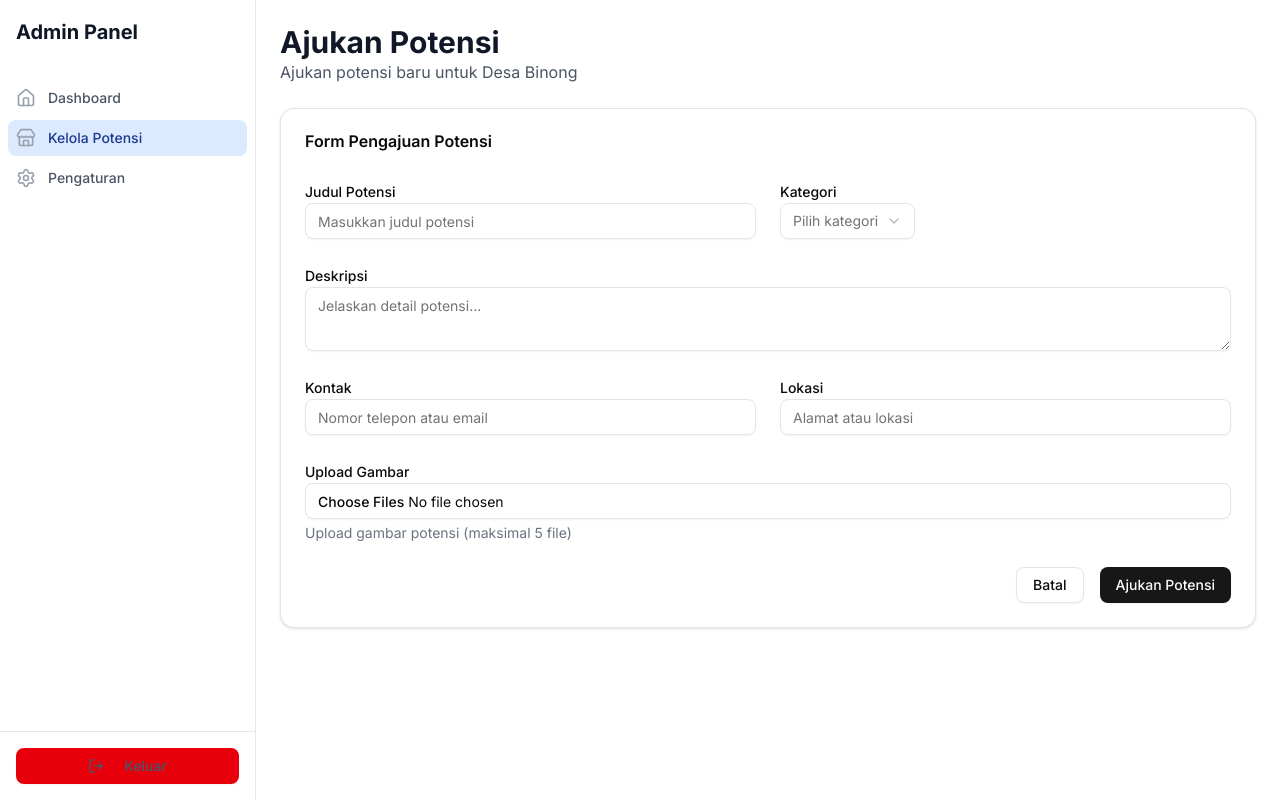
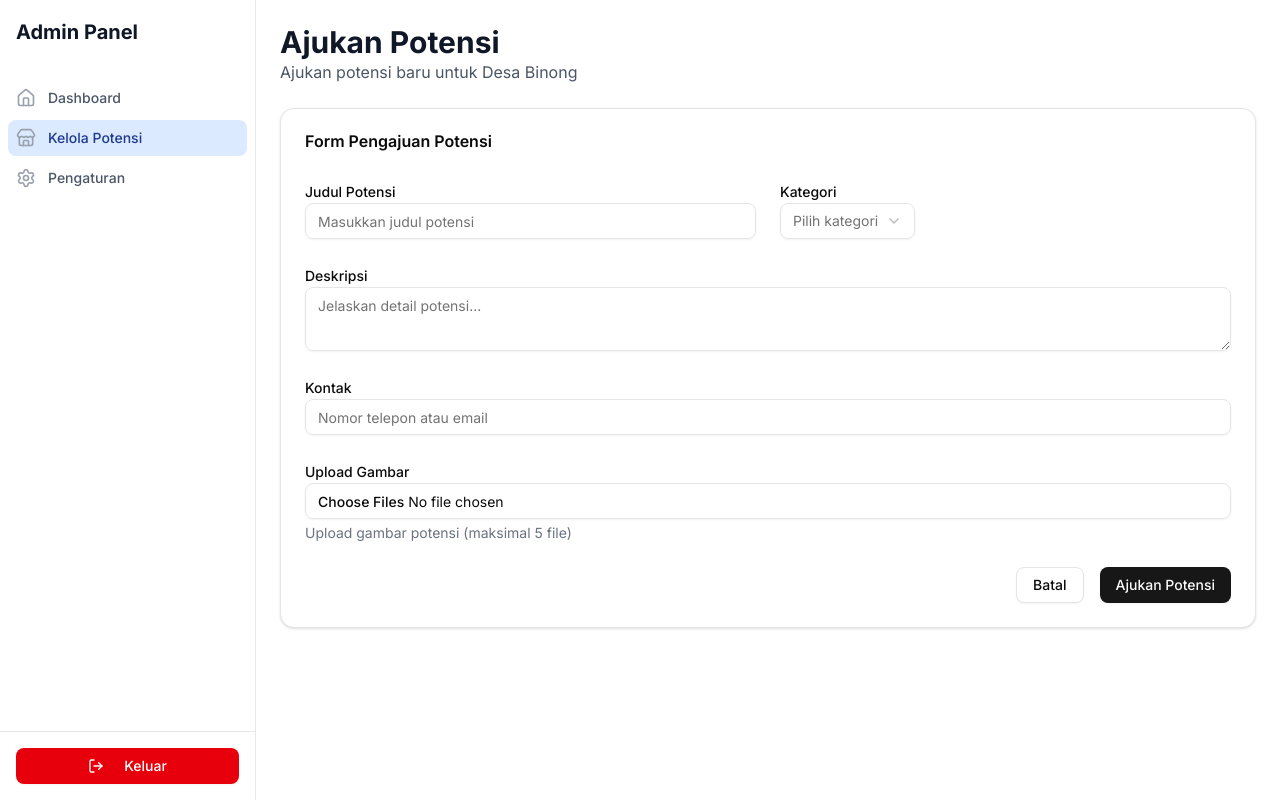
Before and after one commit to Ridho-arachman/potensi-binong-pamarayan, a Next.js app: page /admin/ajukan in a window 1280 px wide. Built offline with nearby package versions, Linux system fonts and the light colour scheme; a web font is replaced by a local one.

Commit message:
fix: memperbaiki halaman ajukan dan kelola potensi

```diff
--- a/src/app/admin/(dashboard)/ajukan/page.tsx
+++ b/src/app/admin/(dashboard)/ajukan/page.tsx
@@ -23,7 +23,6 @@ export default function AjukanPotensiPage() {
     category: "",
     description: "",
     contact: "",
-    location: "",
     images: [] as File[],
   });
   const router = useRouter();
@@ -38,7 +37,7 @@ export default function AjukanPotensiPage() {
         (target as HTMLInputElement).files as FileList
       ).slice(0, 5);
       setForm((prev) => ({ ...prev, images: files }));
-    } else {
+    } else if (id !== "location") {
       setForm((prev) => ({ ...prev, [id]: value }));
     }
   };
@@ -49,13 +48,7 @@ export default function AjukanPotensiPage() {
 
   const handleSubmit = async (e: React.FormEvent) => {
     e.preventDefault();
-    if (
-      !form.title ||
-      !form.category ||
-      !form.description ||
-      !form.contact ||
-      !form.location
-    ) {
+    if (!form.title || !form.category || !form.description || !form.contact) {
       toast("Gagal", { description: "Semua field wajib diisi!" });
       return;
     }
@@ -66,7 +59,6 @@ export default function AjukanPotensiPage() {
       body.append("category", form.category);
       body.append("description", form.description);
       body.append("contact", form.contact);
-      body.append("location", form.location);
       form.images.forEach((file) => body.append("images", file));
       const res = await fetch("/api/potensi", {
         method: "POST",
@@ -141,7 +133,6 @@ export default function AjukanPotensiPage() {
               />
             </div>
 
-            <div className="grid grid-cols-1 md:grid-cols-2 gap-6">
             <div>
               <Label htmlFor="contact">Kontak</Label>
               <Input
@@ -151,17 +142,6 @@ export default function AjukanPotensiPage() {
                 onChange={handleChange}
                 disabled={loading}
               />
-              </div>
-              <div>
-                <Label htmlFor="location">Lokasi</Label>
-                <Input
-                  id="location"
-                  placeholder="Alamat atau lokasi"
-                  value={form.location}
-                  onChange={handleChange}
-                  disabled={loading}
-                />
-              </div>
             </div>
 
             <div>
--- a/src/app/admin/(dashboard)/kelola/[id]/page.tsx
+++ b/src/app/admin/(dashboard)/kelola/[id]/page.tsx
@@ -27,7 +27,6 @@ export default function EditPotensiPage() {
     category: "",
     description: "",
     contact: "",
-    location: "",
     images: [] as File[],
     existingImages: [] as { id: string; url: string }[],
   });
@@ -47,7 +46,6 @@ export default function EditPotensiPage() {
         category: data.category,
         description: data.description,
         contact: data.contact || "",
-        location: data.location || "",
         images: [],
         existingImages: data.images || [],
       });
@@ -95,7 +93,6 @@ export default function EditPotensiPage() {
       body.append("category", form.category);
       body.append("description", form.description);
       body.append("contact", form.contact);
-      body.append("location", form.location);
       form.images.forEach((file) => body.append("images", file));
       body.append(
         "existingImageIds",
@@ -165,7 +162,6 @@ export default function EditPotensiPage() {
                 disabled={loading}
               />
             </div>
-            <div className="grid grid-cols-1 md:grid-cols-2 gap-6">
             <div>
               <Label htmlFor="contact">Kontak</Label>
               <Input
@@ -175,17 +171,6 @@ export default function EditPotensiPage() {
                 onChange={handleChange}
                 disabled={loading}
               />
-              </div>
-              <div>
-                <Label htmlFor="location">Lokasi</Label>
-                <Input
-                  id="location"
-                  placeholder="Alamat atau lokasi"
-                  value={form.location}
-                  onChange={handleChange}
-                  disabled={loading}
-                />
-              </div>
             </div>
             <div>
               <Label htmlFor="images">Upload Gambar Baru</Label>
--- a/src/app/admin/(dashboard)/kelola/page.tsx
+++ b/src/app/admin/(dashboard)/kelola/page.tsx
@@ -35,7 +35,6 @@ export default async function KelolaPotensiPage() {
                 <tr className="border-b">
                   <th className="text-left py-3 px-4 font-medium">Judul</th>
                   <th className="text-left py-3 px-4 font-medium">Kategori</th>
-                  <th className="text-left py-3 px-4 font-medium">Status</th>
                   <th className="text-left py-3 px-4 font-medium">Tanggal</th>
                   <th className="text-left py-3 px-4 font-medium">Aksi</th>
                 </tr>
@@ -49,9 +48,6 @@ export default async function KelolaPotensiPage() {
                         {potensi.category.charAt(0).toUpperCase() +
                           potensi.category.slice(1)}
                       </Badge>
-                    </td>
-                    <td className="py-3 px-4">
-                      <Badge variant="default">Published</Badge>
                     </td>
                     <td className="py-3 px-4 text-gray-600">
                       {potensi.createdAt instanceof Date
--- a/src/components/admin/SidebarAdmin.tsx
+++ b/src/components/admin/SidebarAdmin.tsx
@@ -117,7 +117,7 @@ export default function SidebarAdmin() {
             <Button
               onClick={handleLogout}
               variant="destructive"
-              className="w-full flex cursor-pointer items-center px-2 py-2 text-sm font-medium text-gray-600 hover:bg-gray-50 hover:text-gray-900 rounded-md"
+              className="w-full flex cursor-pointer items-center px-2 py-2 text-sm font-medium text-white hover:bg-gray-200 hover:text-gray-900 rounded-md"
             >
               <LogOut className="mr-3 h-5 w-5" />
               Keluar
```
Lines whose indentation alone changed are shown as unchanged.
